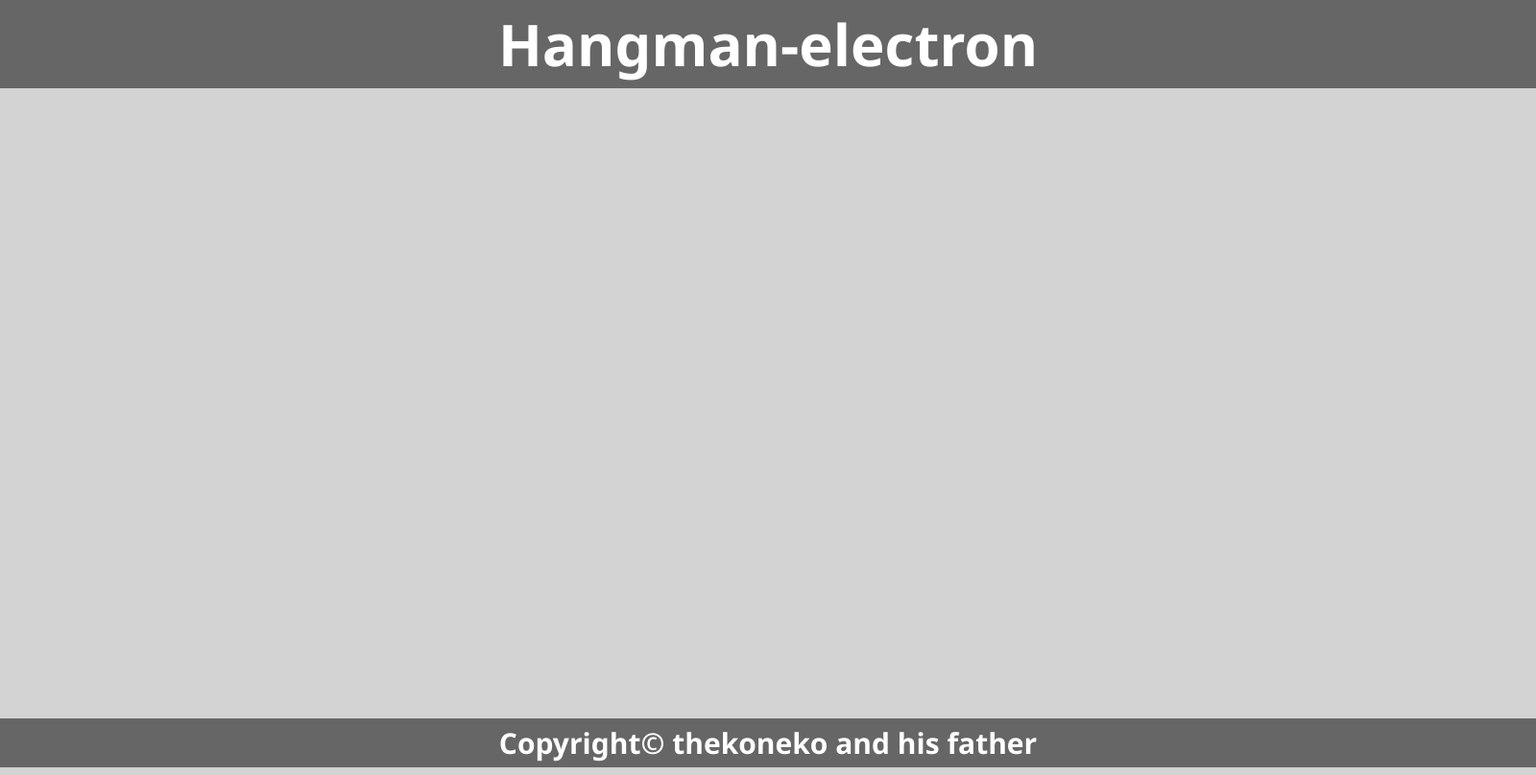
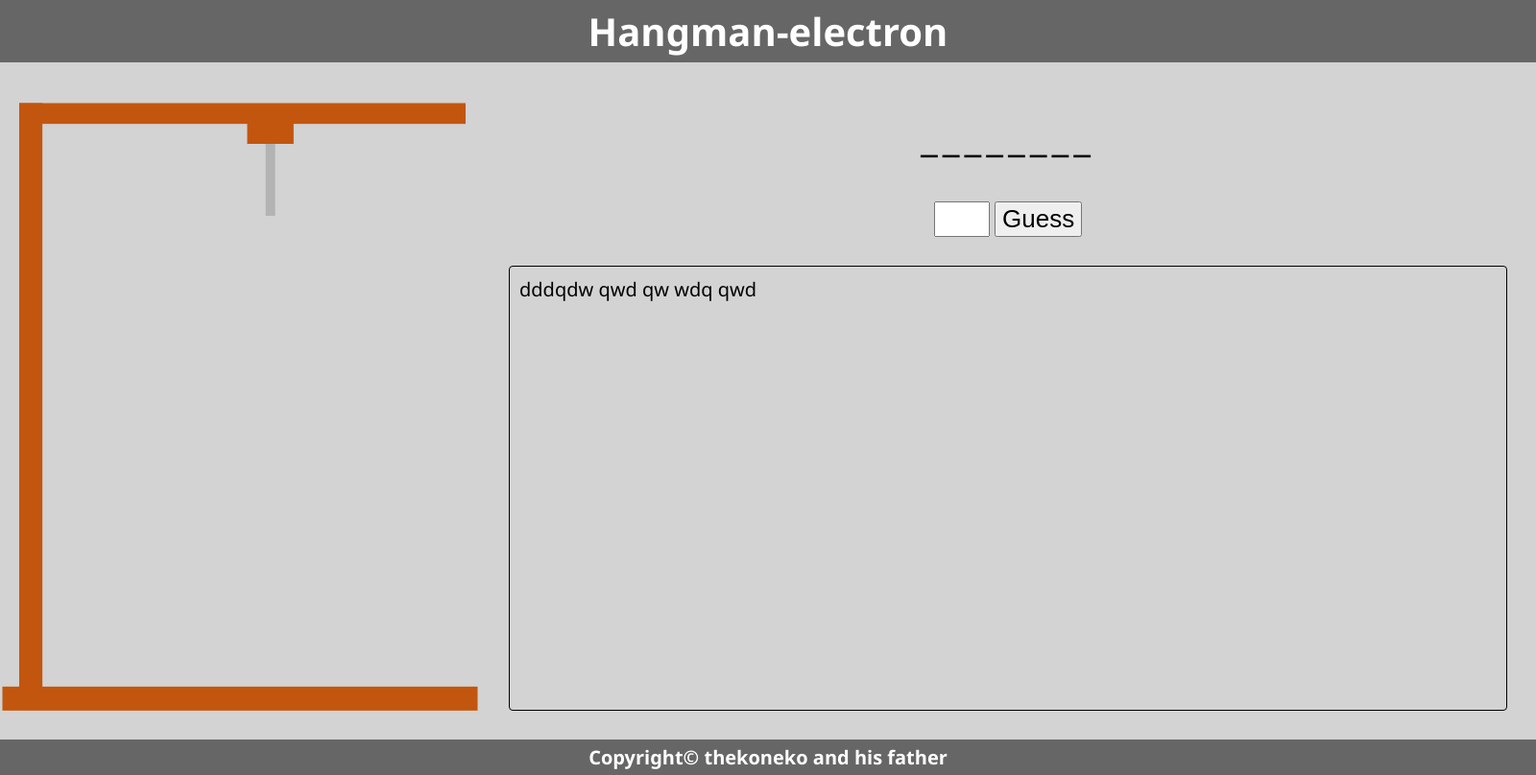
Before and after one commit to koneko/hangman-electron, an Electron app: page index.html in a window 1600 px wide. Both pictures are taken after a click on the button "New game". Shown: the whole page at 96% size. Drawn offline with Linux system fonts and the light colour scheme.

Commit message:
CSS problems

```diff
--- a/game.js
+++ b/game.js
@@ -2,8 +2,26 @@ const newGame = function() {
     var contentMenu = document.getElementById("contentMenu");
     var contentGame = document.getElementById("contentGame");
     contentMenu.style.display= 'none';
-    contentGame.style.display = 'block'
+    contentGame.style.display = 'flex'
+    resetHangmanSvg();
 }
+
+const resetHangmanSvg = function() {
+    var svgHead = document.getElementById("svgHead");
+    var svgTorso = document.getElementById("svgTorso");
+    var svgLeftArm = document.getElementById("svgLeftArm");
+    var svgRightArm = document.getElementById("svgRightArm");
+    var svgLeftLeg = document.getElementById("svgLeftLeg");
+    var svgRightLeg = document.getElementById("svgRightLeg");
+
+    svgHead.style.display = 'none';
+    svgTorso.style.display = 'none';
+    svgLeftArm.style.display = 'none';
+    svgRightArm.style.display = 'none';
+    svgLeftLeg.style.display = 'none';
+    svgRightLeg.style.display = 'none';
+}
+
 
 const quitGame = function() {
     window.close();
--- a/index.html
+++ b/index.html
@@ -10,7 +10,7 @@
       margin: 0px;
       background-color: lightgray;
       font-family: 'Segoe UI', Tahoma, Geneva, Verdana, sans-serif;
-      font-size: 30px;
+      font-size: 20px;
       width: 100%;
       height: 100%;
       position: absolute;
@@ -29,11 +29,12 @@
       font-weight: bold;
       text-align: center;
       padding: 5px;
-      font-size: 60px;
+      font-size: 2em;
     }
 
     #content {
       flex-grow: 1;
+      height: 100%;
     }
 
     #footer {
@@ -44,13 +45,13 @@
       padding: 5px;
     }
 
-    button {
+    .menuButton {
       border: 1px solid black;
       border-radius: 4px;
       background-color: teal;
       color: white;
       padding: 4px;
-      font-size: inherit;
+      font-size: 2em;
       cursor: pointer;
       margin-top: 15px;
       min-width: 250px;
@@ -64,6 +65,27 @@
       justify-content: center;
     }
 
+    #contentGame {
+      height: 100%;
+      display: flex;
+      justify-items: stretch;
+      align-items: stretch;
+    }
+
+    #svgHangman {
+      top: 20px;
+      left: 20px;
+    }
+
+    #wordToGuess {
+      top: 20px;
+      left: 520px;
+    }
+
+    input,
+    button {
+      font-size: 1.3em;
+    }
   </style>
 </head>
 
@@ -74,11 +96,60 @@
     </div>
     <div id="content">
       <div id="contentMenu">
-        <button onclick="newGame()">New game</button>
-        <button onclick="quitGame()">Quit game</button>
+        <button class="menuButton" onclick="newGame()">New game</button>
+        <button class="menuButton" onclick="quitGame()">Quit game</button>
       </div>
 
-      <div id="contentGame" style="display: none;">
+      <div id="contentGame" style="display: none; ">
+        <div>
+          <svg id="svgHangman" xmlns="http://www.w3.org/2000/svg" xml:space="preserve" width="500px" height="700px"
+            version="1.1" shape-rendering="geometricPrecision" text-rendering="geometricPrecision"
+            image-rendering="optimizeQuality" fill-rule="evenodd" clip-rule="evenodd" viewBox="0 0 600 800"
+            xmlns:xlink="http://www.w3.org/1999/xlink">
+            <g id="Layer_x0020_1">
+              <metadata id="CorelCorpID_0Corel-Layer" />
+              <rect fill="#B3B3B3" x="332" y="76" width="12" height="96" />
+              <rect id="svgGallowsBottom" fill="#C2560E" x="3" y="761" width="594" height="30" />
+              <rect id="svgGallowsLeft" fill="#C2560E" x="24" y="31" width="28.9996" height="736" />
+              <rect fill="#C2560E" x="24" y="31" width="558" height="25.9996" />
+              <rect fill="#C2560E" x="309" y="54" width="58.0004" height="27.9992" />
+              <circle id="svgHead" fill="#FF9999" cx="338" cy="217" r="50" />
+              <rect id="svgTorso" fill="#FF9999" x="315" y="254" width="45.7217" height="237.183" />
+              <rect id="svgLeftArm" fill="#FF9999" transform="matrix(2.64845E-14 1 -1 2.64845E-14 316.316 282.314)"
+                width="25.0004" height="204" />
+              <rect id="svgRightArm" fill="#FF9999" transform="matrix(2.64845E-14 1 -1 2.64845E-14 562.131 282.314)"
+                width="25.0004" height="204" />
+              <rect id="svgLeftLeg" fill="#FF9999" transform="matrix(0.866025 0.5 -0.5 0.866025 321.958 447.485)"
+                width="32.0008" height="214" />
+              <rect id="svgRightLeg" fill="#FF9999" transform="matrix(-0.866025 0.5 0.5 0.866025 350.357 447.335)"
+                width="32.0008" height="214" />
+            </g>
+          </svg>
+        </div>
+        <div
+          style="display: flex; flex-direction: column; align-items: stretch; height: 100%; flex-grow: 1;">
+          <div id="wordToGuess" style="letter-spacing: 5px; margin-top: 50px; font-size:2em; text-align: center; ">
+            ________
+          </div>
+
+          <div style="margin-top: 40px; text-align: center;">
+            <input id="txtGuess" type="text" maxlength="1" style="width: 50px;" />
+            <button id="btnSubmitGuess">Guess</button>
+          </div>
+
+          <div id="guessLog"
+            style="flex-grow: 1; border: 1px solid black; border-radius: 4px; padding: 10px; margin: 30px; height: 100%;">
+            dddqdw
+
+            qwd
+            qw
+            wdq
+            qwd
+          </div>
+
+
+        </div>
+
 
       </div>
 
@@ -95,4 +166,5 @@
   </div>
   <script src="game.js"></script>
 </body>
+
 </html>
```
